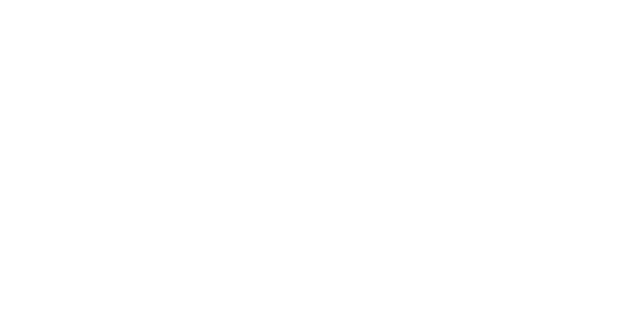
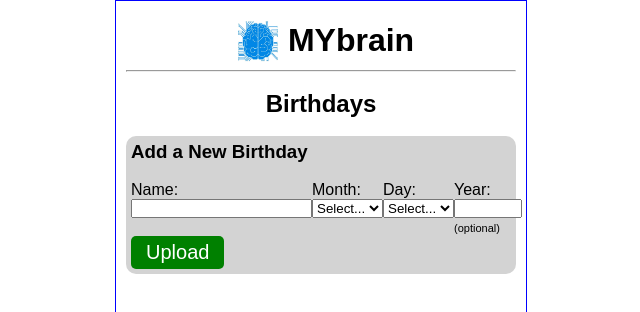
Before and after one commit to DanielAlvarez2/mybrain, a React app in the folder frontend/: page /birthdays in a window 1280 px wide. Before the commit this address had no page. Shown: the top 312 px of the page, without its empty margins (319-959 px from the left). Built offline with nearby package versions, Linux system fonts and the light colour scheme; the HTML template or start-up script is replaced by a standard one.

Commit message:
create birthday input form

```diff
--- a/frontend/src/Ady.css
+++ b/frontend/src/Ady.css
@@ -7,12 +7,7 @@
     display: grid;
     place-content: center;
 }
-.adys-phone{
-    width:412px;
-    min-height:1006px;
-    border:1px solid blue;
-    padding:10px;
-}
+
 .note-btn{
     border-radius:5px;
     font-size:10px;
--- /dev/null
+++ b/frontend/src/Birthdays.jsx
@@ -0,0 +1,114 @@
+import './Birthdays.css'
+
+export default function Birthdays(){
+    return (
+        <>
+            <div className='wrapper'>
+                <div className='adys-phone'>
+                    <h1 style={{display:'flex',
+                                alignItems:'center',
+                                justifyContent:'center'}}>
+                        <img src='./brain.jpeg' width='60px' />
+                        <span>MYbrain</span>
+                    </h1>
+                    <hr/><br/>
+                    <h2>Birthdays</h2>
+                    <br/>
+                    <div id='bday-form' style={{background:'lightgrey',
+                                                borderRadius:'10px',
+                                                padding:'5px'}}>
+                        <h3>Add a New Birthday</h3><br/>
+                        <form>
+
+                            <div style={{display:'flex',justifyContent:'space-between'}} id='bday-flexbox'>
+                                <label>
+                                    Name:<br/>
+                                    <input type='text' required />
+                                </label>
+
+                                <label>
+                                    Month:<br/>
+                                    <select defaultValue='' required>
+                                        <option value='' disabled>Select...</option>
+                                        <option>Jan</option>
+                                        <option>Feb</option>
+                                        <option>Mar</option>
+                                        <option>Apr</option>
+                                        <option>May</option>
+                                        <option>Jun</option>
+                                        <option>Jul</option>
+                                        <option>Aug</option>
+                                        <option>Sep</option>
+                                        <option>Oct</option>
+                                        <option>Nov</option>
+                                        <option>Dec</option>
+                                    </select>
+                                </label>
+                                <br/>
+                                <label>
+                                    Day:<br/>
+                                    <select defaultValue='' required>
+                                        <option value='' disabled>Select...</option>
+                                        <option>1</option>
+                                        <option>2</option>
+                                        <option>3</option>
+                                        <option>4</option>
+                                        <option>5</option>
+                                        <option>6</option>
+                                        <option>7</option>
+                                        <option>8</option>
+                                        <option>9</option>
+                                        <option>10</option>
+                                        <option>11</option>
+                                        <option>12</option>
+                                        <option>13</option>
+                                        <option>14</option>
+                                        <option>15</option>
+                                        <option>16</option>
+                                        <option>17</option>
+                                        <option>18</option>
+                                        <option>19</option>
+                                        <option>20</option>
+                                        <option>21</option>
+                                        <option>22</option>
+                                        <option>23</option>
+                                        <option>24</option>
+                                        <option>25</option>
+                                        <option>26</option>
+                                        <option>27</option>
+                                        <option>28</option>
+                                        <option>29</option>
+                                        <option>30</option>
+                                        <option>31</option>
+                                    </select>
+                                </label><br/>
+                                <label>
+                                    Year:<br/>
+                                    <input type='number' min='1900' max={new Date().getFullYear()} />
+                                    <br/>
+                                    <span style={{fontSize:'11px'}}>(optional)</span>
+                                </label>
+
+                            </div>{/* #bday-flexbox */}
+
+
+
+                            <input  type='submit'
+                                    value='Upload'
+                                    style={{padding:'5px 15px',
+                                            background:'green',
+                                            color:'white',
+                                            cursor:'pointer',
+                                            border:'none',
+                                            fontSize:'20px',
+                                            borderRadius:'5px'
+                                    }} />
+
+                        </form>
+
+                    </div>{/* #bday-form */}
+                </div>{/* .adys-phone */}
+            </div>{/* .wrapper */}
+        </>
+    )
+}
--- a/frontend/src/index.css
+++ b/frontend/src/index.css
@@ -10,3 +10,9 @@
 textarea{
   padding: 2px 2px;
 }
+.adys-phone{
+    width:412px;
+    min-height:1006px;
+    border:1px solid blue;
+    padding:10px;
+}
--- a/frontend/src/main.jsx
+++ b/frontend/src/main.jsx
@@ -6,6 +6,7 @@
 import Ady from './Ady.jsx'
 import TestAdy from './TestAdy.jsx'
 import TestDad from './TestDad.jsx'
+import Birthdays from './Birthdays.jsx'
 
 createRoot(document.getElementById('root')).render(
   <StrictMode>
@@ -15,6 +16,7 @@
         <Route path='/ady' element={<Ady />} />
         <Route path='/test-dad' element={<TestDad />} />
         <Route path='/test-ady' element={<TestAdy />} />
+        <Route path='/birthdays' element={<Birthdays />} />
       </Routes>
     </BrowserRouter>
   </StrictMode>,
```
Also changed, not shown: frontend/src/Birthdays.css (added).
